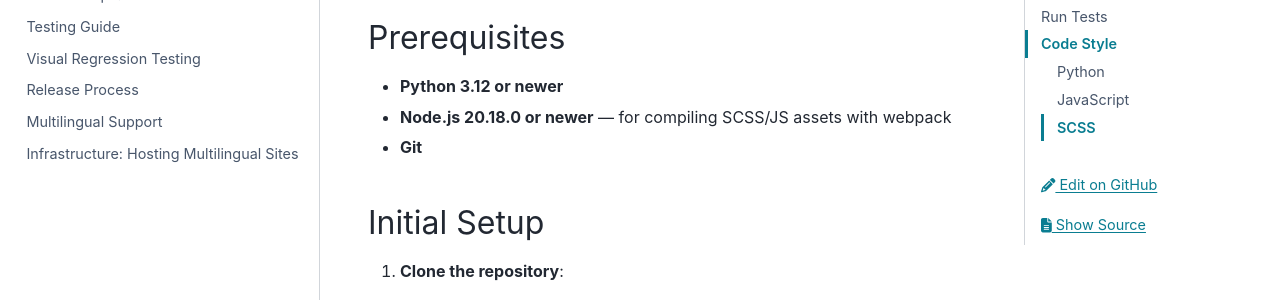
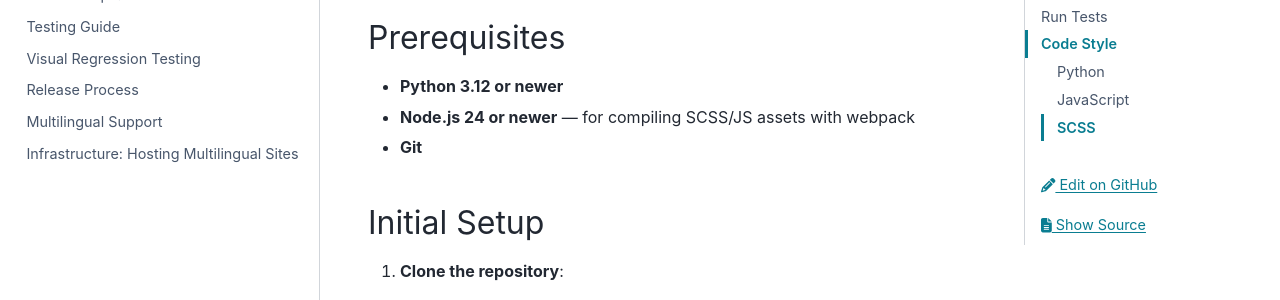
Before and after one commit to QuantEcon/quantecon-book-theme, a Sphinx documentation site: the page built from docs/developer/setup.md, in a window 1280 px wide and 900 px high. Shown: the part 260-560 px from the top of the window. Built offline with Sphinx 7.4.7 and the PyData theme 0.15.4, drawn with Linux system fonts in a browser that asks for light colours.

Commit message:
ci: bump Node 20 → 24 in workflows (#401)
* ci: bump Node 20 -> 24 in workflows

Node 20 reached EOL in April 2026, and the npm toolchain updates in
PR #400 raised engine floors (sass-loader 17 declares node >=22.11).
Node 24 is the current active LTS, supported until April 2028.

Co-Authored-By: Claude Fable 5 <noreply@anthropic.com>

* docs: align .nvmrc and contributor docs with CI Node 24

Addresses Copilot review on #401: CI moving to Node 24 while .nvmrc
pinned 20.18.0 would leave contributors on a runtime below the
toolchain's engine floors (sass-loader 17 declares node >=22.11).
.nvmrc now reads 24 (resolves to latest 24.x), and CONTRIBUTING.md /
docs/developer/setup.md prerequisites say Node 24 or newer.

Co-Authored-By: Claude Fable 5 <noreply@anthropic.com>

---------

Co-authored-by: Claude Fable 5 <noreply@anthropic.com>

```diff
--- a/docs/developer/setup.md
+++ b/docs/developer/setup.md
@@ -5,7 +5,7 @@ Set up a local development environment for `quantecon-book-theme`.
 ## Prerequisites
 
 - **Python 3.12 or newer**
-- **Node.js 20.18.0 or newer** — for compiling SCSS/JS assets with webpack
+- **Node.js 24 or newer** — for compiling SCSS/JS assets with webpack
 - **Git**
 
 ## Initial Setup
```
Also changed, not shown: CHANGELOG.md (+1 -0 lines), CONTRIBUTING.md (+1 -1 lines), 4 other files.
